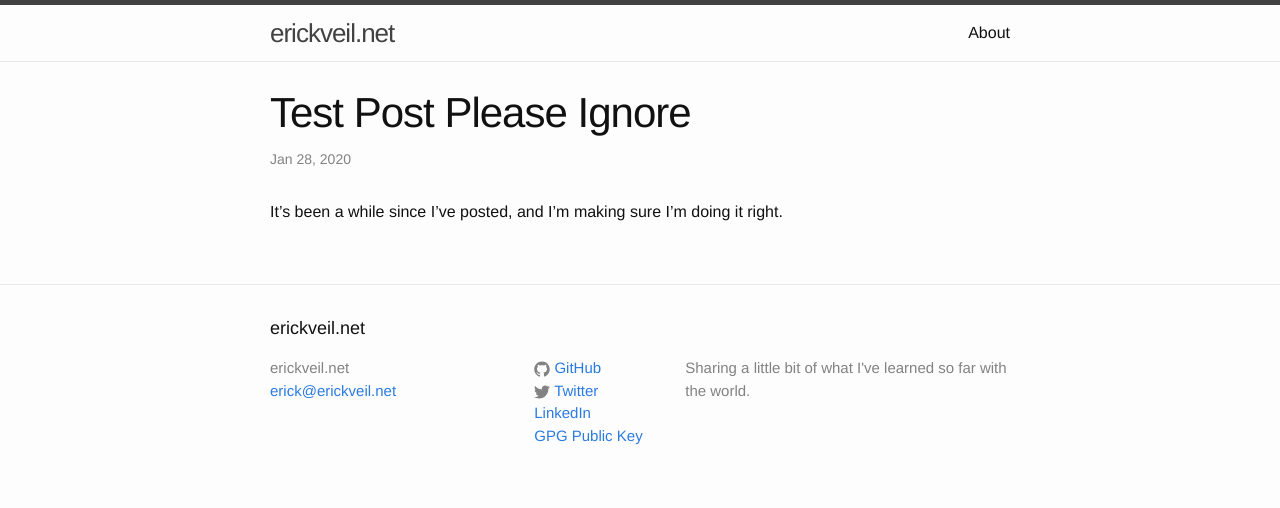
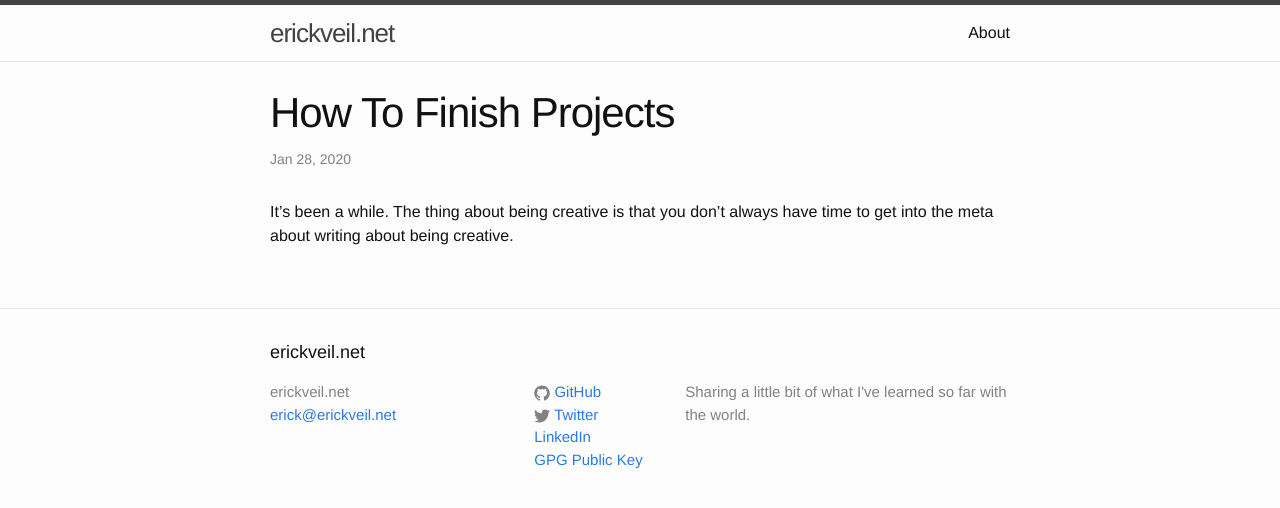
Before and after one commit to erickveil/erickveil.github.com, a Jekyll site: the page built from _posts/2020-01-30-Test-Post-Please-Ignore.md, in a window 1280 px wide. Shown: the top 508 px of the page. Built offline with Jekyll 4.4.1, drawn with Linux system fonts in a browser that asks for light colours.

Commit message:
Line break test
Markdown can be wierd about line breaks, so I'm checking that.

```diff
--- a/_posts/2020-01-30-Test-Post-Please-Ignore.md
+++ b/_posts/2020-01-30-Test-Post-Please-Ignore.md
@@ -1,8 +1,9 @@
 ---
 layout: post
-title: Test Post Please Ignore
+title: How To Finish Projects
 date: 20-01-28 06:00:00 -0800
 categories: SSH, SSHFS, SFTP, Linux, Cloud
 ---
 
-It's been a while since I've posted, and I'm making sure I'm doing it right.
+It's been a while. The thing about being creative is that you don't always have
+time to get into the meta about writing about being creative.
```
